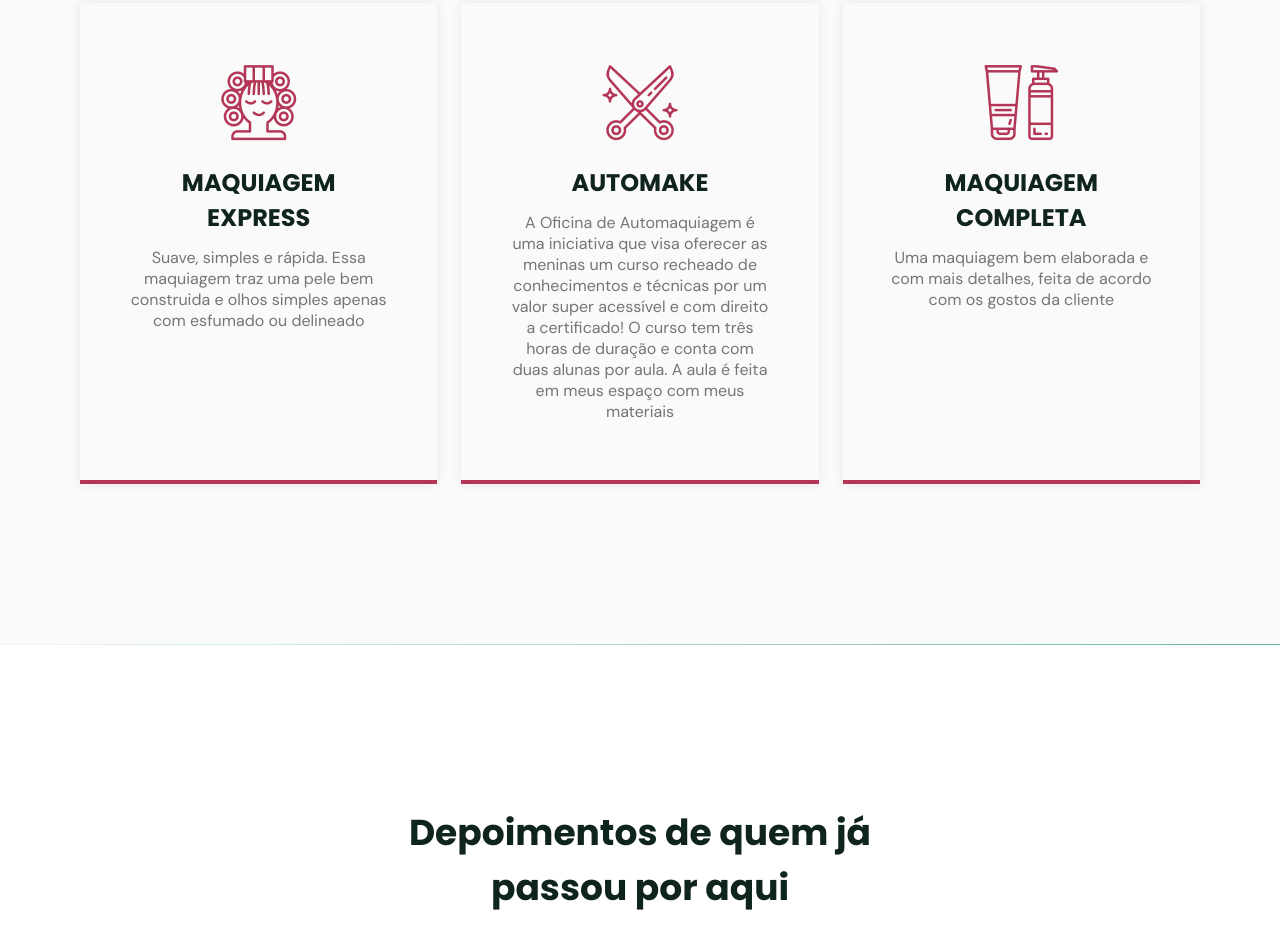
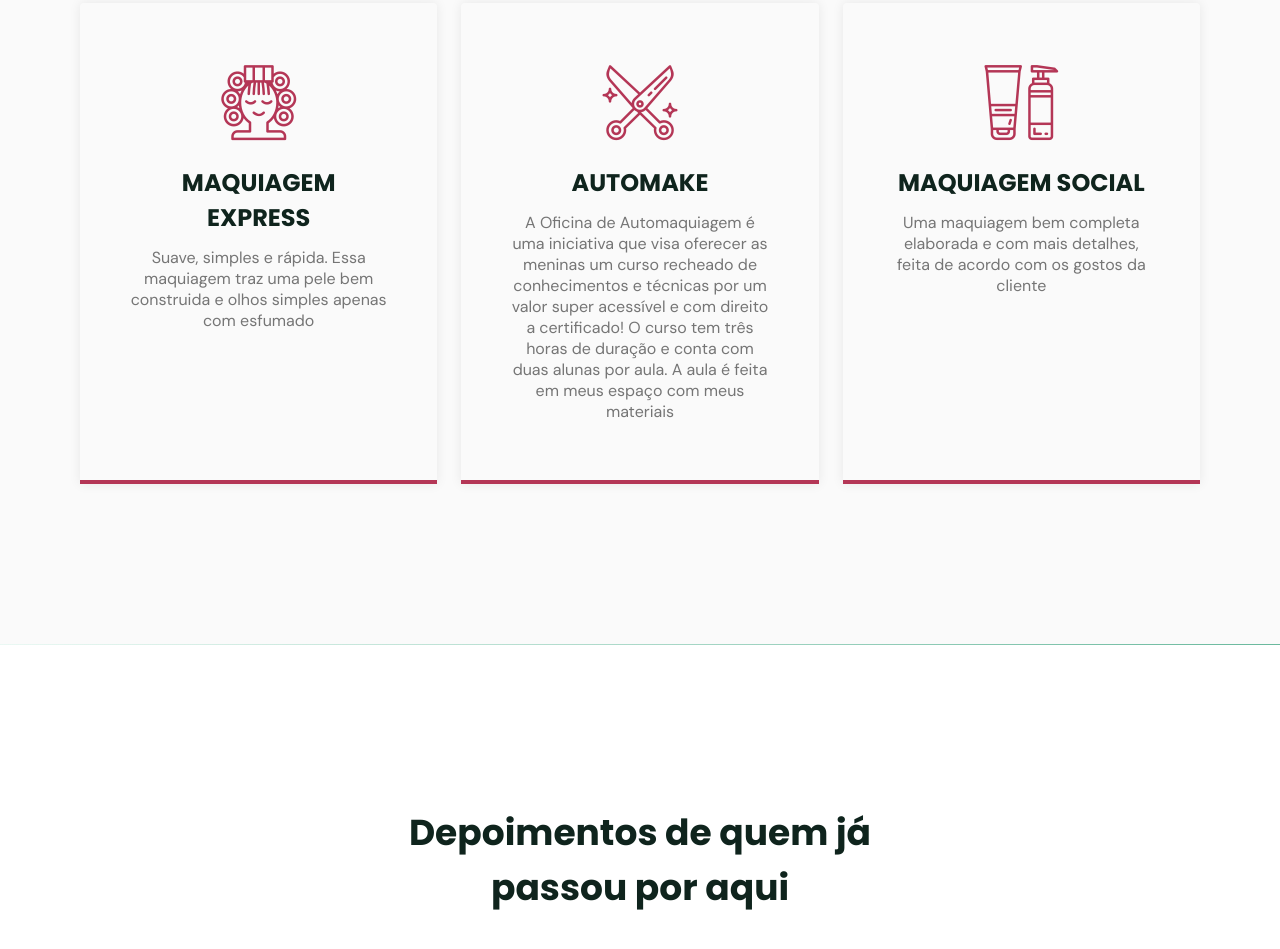
Before and after one commit to Marcelloj/CamilleMakeup, a plain HTML site: page index.html in a window 1280 px wide. Shown: the part 2108-3057 px from the top of the page. Drawn offline with nearby package versions, Linux system fonts and the light colour scheme; files whose address does not match are found by name.

Commit message:
Update index.html
4.0

```diff
--- a/index.html
+++ b/index.html
@@ -107,7 +107,7 @@
               <h3 class="title">MAQUIAGEM EXPRESS</h3>
               <p>
                 Suave, simples e rápida. Essa maquiagem traz uma pele bem
-                construida e olhos simples apenas com esfumado ou delineado
+                construida e olhos simples apenas com esfumado
               </p>
             </div>
             <div class="card">
@@ -124,9 +124,9 @@
             </div>
             <div class="card">
               <i class="icon-cosmetic"></i>
-              <h3 class="title">MAQUIAGEM COMPLETA</h3>
+              <h3 class="title">MAQUIAGEM SOCIAL</h3>
               <p>
-                Uma maquiagem bem elaborada e com mais detalhes, feita de acordo
+                Uma maquiagem bem completa elaborada e com mais detalhes, feita de acordo
                 com os gostos da cliente
             </div>
           </div>
```
